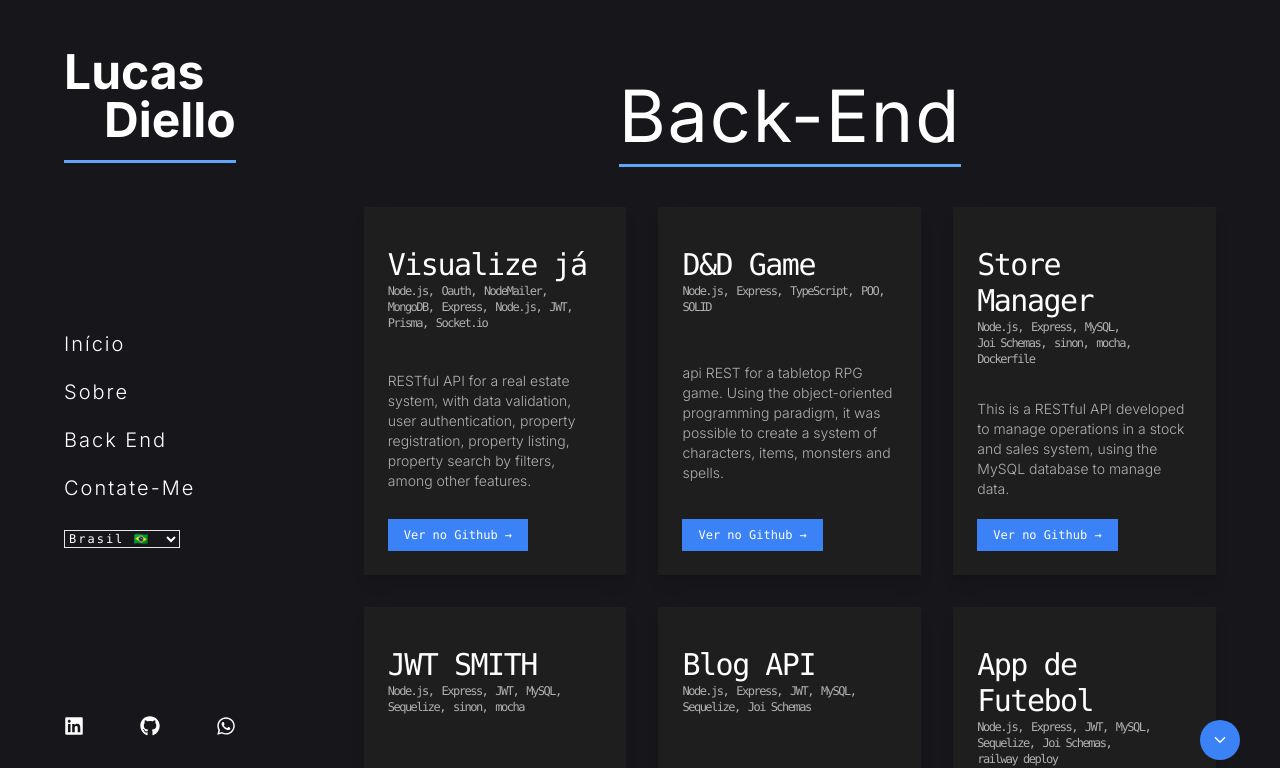
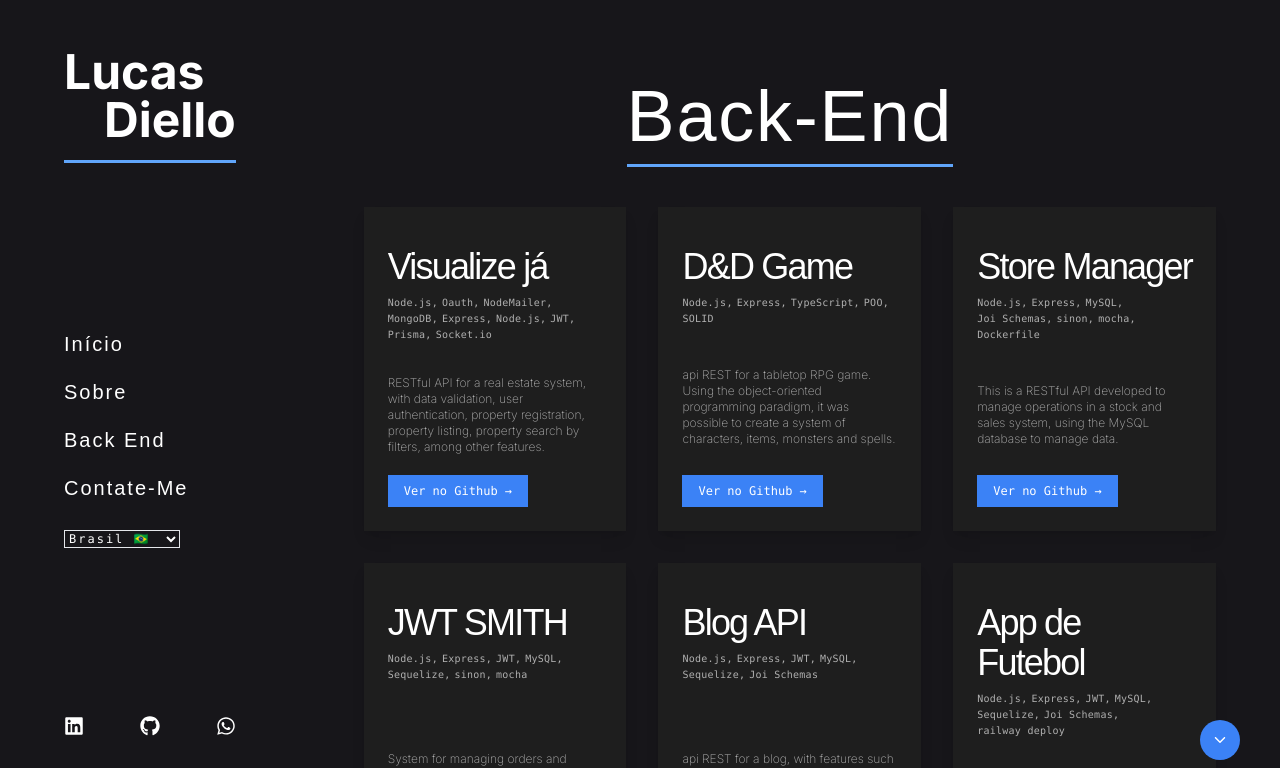
Before and after one commit to LucasDiello/portfolio-Next.js, a Next.js app: page /en/seemore in a window 1280 px wide. Shown: the top 768 px of the page. Built offline with nearby package versions, Linux system fonts and the light colour scheme.

Commit message:
remove file css in aside component

```diff
--- a/src/app/[lang]/seemore/page.tsx
+++ b/src/app/[lang]/seemore/page.tsx
@@ -20,20 +20,20 @@ const page = () => {
               className="flex flex-col items-start justify-between space-y-5 bg-[#1e1e1e] p-6 shadow-lg hover:shadow-2xl
               "
             >
-              <h1 className="mb-3 mt-4 font-mono text-3xl tracking-tighter text-white">
+              <h1 className="font-oswald mb-3 mt-4 text-4xl tracking-tighter text-white">
                 <a href={project.github} target="_blank" className=" hover:text-blue-400">
                   {project.title}
                 </a>
-                <div className="flex flex-wrap items-center justify-start">
+                <div className="mt-2 flex flex-wrap items-center justify-start">
                   {project.techs.map((tech, index) => (
-                    <span className="mr-2 p-0 text-end text-xs text-[#B0B0B0]">
+                    <span className="mr-1 p-0 text-end font-mono text-[10px] leading-4 tracking-wide text-[#B0B0B0]">
                       {tech}
                       {index < project.techs.length - 1 && ','}
                     </span>
                   ))}
                 </div>
               </h1>
-              <p className="mb-4 text-sm font-light text-[#B0B0B0]">
+              <p className="mb-4 text-xs font-extralight text-[#B0B0B0]">
                 {lang === 'pt-BR' ? project.description : project.descriptionEn}
               </p>
               <Link
--- a/src/components/Aside-left/AsideLeft.tsx
+++ b/src/components/Aside-left/AsideLeft.tsx
@@ -2,7 +2,6 @@
 import React from 'react';
 import { Nav } from '../Nav/Nav';
 import { FaGithub, FaInstagram, FaLinkedin, FaWhatsapp } from 'react-icons/fa';
-import './asideLeft.css';
 import Link from 'next/link';
 import { BiMenu } from 'react-icons/bi';
 import { usePathname } from 'next/navigation';
@@ -21,7 +20,7 @@ const AsideLeft = () => {
       <div
         className={`${
           isOpen ? 'left-0' : 'left-[-120%]'
-        } z-49 sidenav fixed top-0 flex  min-h-[100%] min-w-[260px] flex-col justify-between bg-[#1f1e22] p-16 pt-12 md:sticky md:min-h-[100vh] md:bg-inherit`}
+        } z-49 fixed top-0 flex min-h-[100%] min-w-[260px] flex-col  justify-between bg-[#1f1e22] p-16 pt-12 transition-all duration-500 ease-in-out md:sticky md:min-h-[100vh] md:bg-inherit`}
       >
         <h1 className="border-b-[3px] border-blue-400 pb-4 text-5xl font-bold text-white hover:text-blue-400">
           <Link href={'/'}>
--- a/src/components/Aside-left/asideLeft.css
+++ /dev/null
@@ -1,3 +0,0 @@
-.sidenav {
-    transition: 0.5s ease-in-out;
-}
--- a/src/components/projecst/Projects.tsx
+++ b/src/components/projecst/Projects.tsx
@@ -47,7 +47,7 @@ const Projects = () => {
                   <a
                     href={project.link}
                     target="_blank"
-                    className="font-base font-oswald mt-4 text-3xl tracking-wide hover:text-blue-400"
+                    className="font-oswald mt-4 text-3xl tracking-wide hover:text-blue-400"
                   >
                     {project.name}
                   </a>
--- a/src/components/projecst/projects.css
+++ b/src/components/projecst/projects.css
@@ -1,8 +1,4 @@
 @import url('https://fonts.googleapis.com/css2?family=Oswald:wght@200..700&display=swap');
-
-.font-oswald {
-  font-family: 'Oswald', sans-serif;
-}
 
 .nine h1 {
   text-align: center;
--- a/src/styles/globals.css
+++ b/src/styles/globals.css
@@ -23,3 +23,7 @@ body {
 button, a {
   cursor: pointer;
 }
+
+.font-oswald {
+  font-family: 'Oswald', sans-serif;
+}
```
